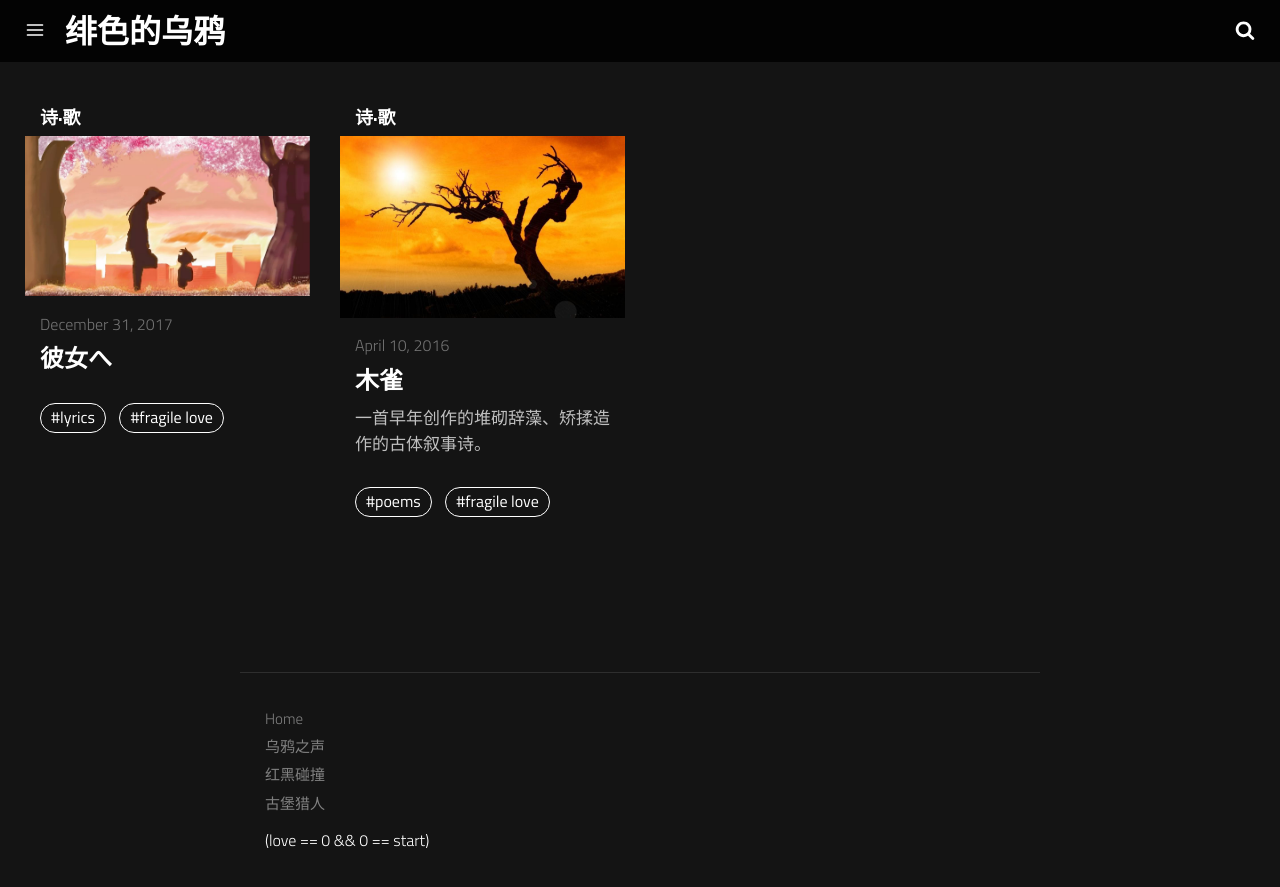
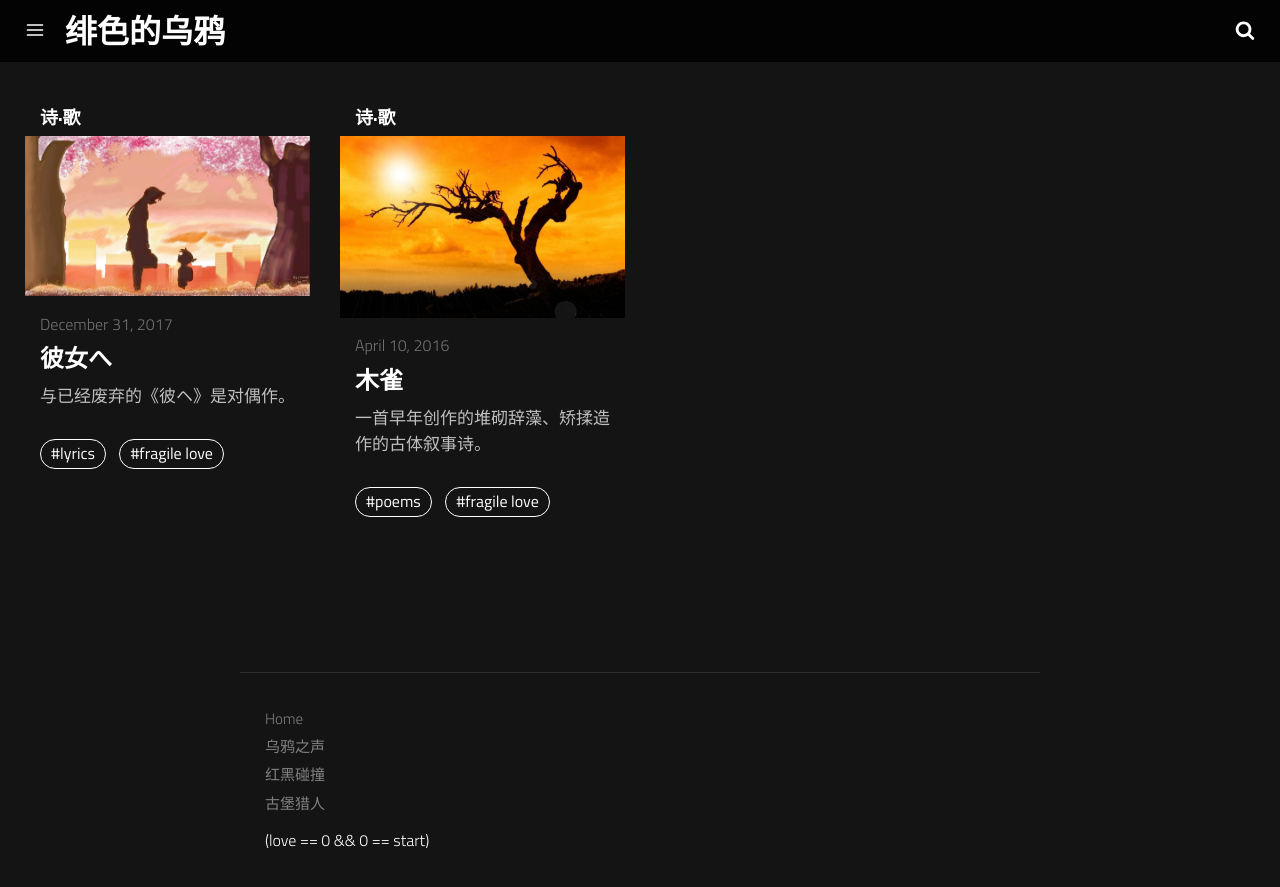
Before and after one commit to ScarletRook/SCARLETROOK.GITHUB.IO, a Jekyll site: the page built from index.html, in a window 1280 px wide. Shown: the top 887 px of the page. Built offline with Jekyll 4.4.1, drawn with Linux system fonts in a browser that asks for light colours; a script that is not in the unit is left out.

Commit message:
Update 2017-12-31-to-HER.md

```diff
--- a/_posts/2017-12-31-to-HER.md
+++ b/_posts/2017-12-31-to-HER.md
@@ -2,6 +2,7 @@
 date: 2017-12-31T20:17:00.000Z
 layout: post
 title: 彼女へ
+description: 与已经废弃的《彼ヘ》是对偶作。
 image: >-
   /assets/img/uploads/voices/toHer-head.jfif
 bigcategory: 乌鸦之声
@@ -147,4 +148,4 @@ paginate: true
 >
 > 』
 
-<img src="..\assets\img\uploads\voices\toHer-new-life.jpg" align='left' style="zoom:25%;" />
+<img src="..\assets\img\uploads\voices\toHer-new-life.jpg" align='left' style="zoom:33%;" />
```
